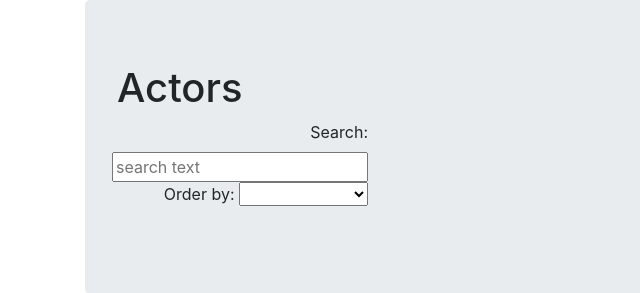
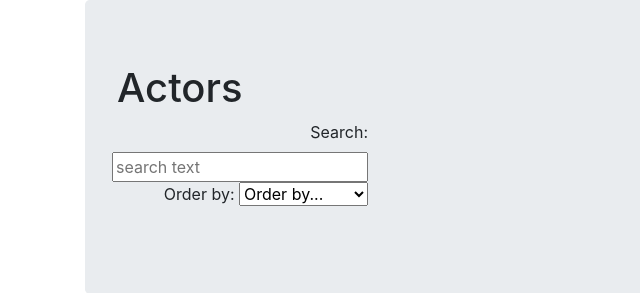
Before and after one commit to Igalram/Actors, a plain HTML site: page index.html in a window 1280 px wide. Shown: the top 293 px of the page, 0-640 px from the left. Drawn offline with nearby package versions, Linux system fonts and the light colour scheme.

Commit message:
Added NG options

```diff
--- a/actorsGalleryCtrl.js
+++ b/actorsGalleryCtrl.js
@@ -55,6 +55,9 @@ app.controller('actorsCtrl', function ($scope, $http) {
 
     };
 
+    $scope.sorts = [{label: 'Alphabetically', name: 'name'},{label: 'Birthday', name: 'age'}];
+
+
     $scope.actorSelected = null;
     $scope.setSelected = function (actorSelected) {
         $scope.actorSelected = actorSelected;
--- a/index.html
+++ b/index.html
@@ -42,9 +42,10 @@
           <label for="search">Search:</label>
           <input type="text" ng-model="query" class="form-inline right" placeholder="search text">
           <label for="search">Order by:</label>
-          <select name="order" form="orderActors" ng-model="order">
-            <option value="name">Alphabetically</option>
-            <option value="age">Date of Birth</option>
+          <select name="order" form="orderActors" ng-model="order" ng-options="chosen.name as chosen.label for chosen in sorts">
+              <option value="">Order by...</option>
+           <!-- <option value="name">Alphabetically</option>
+            <option value="age">Date of Birth</option> -->
 
           </select>
         </div>
```
